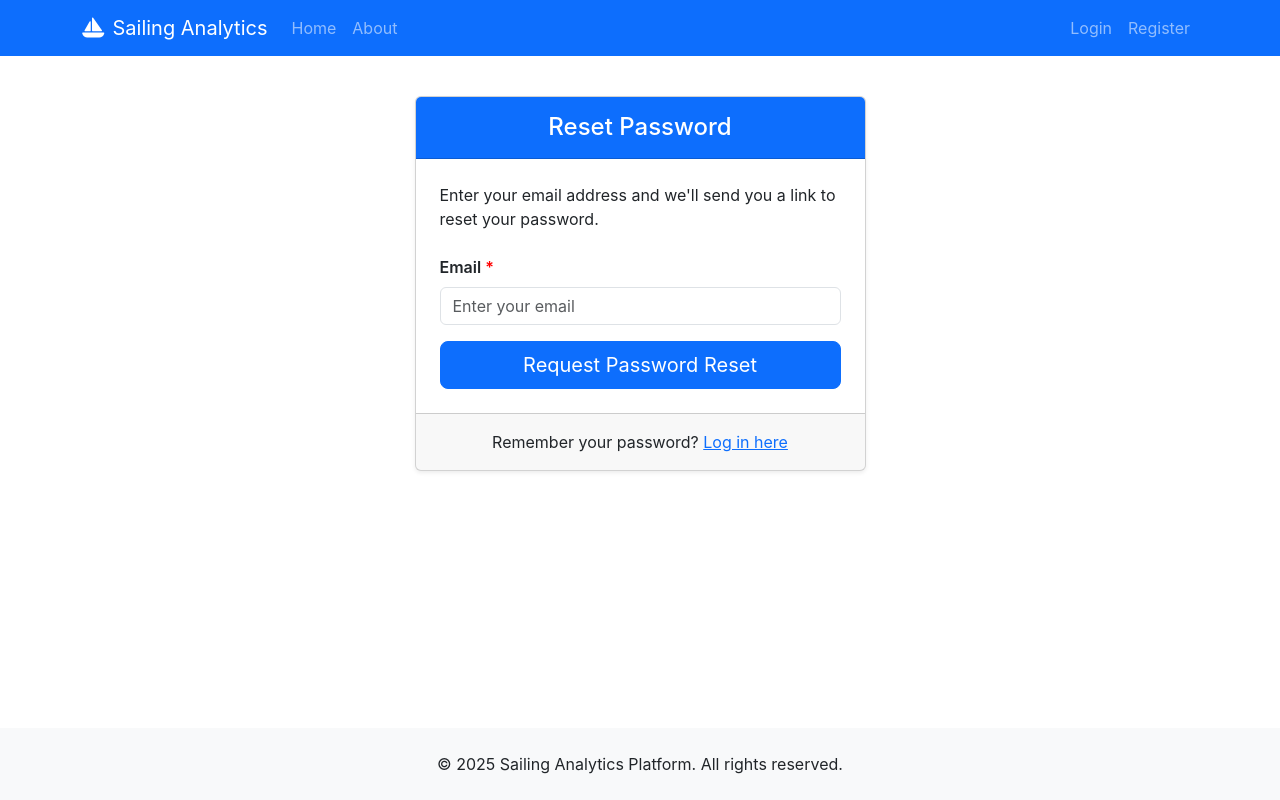
After one commit to billyhines/telltale, a Flask app: page /auth/reset_password_request in a window 1280 px wide. The commit adds this page. Run offline with Flask 3, Linux system fonts and the light colour scheme.

Commit message:
prompt 3

```diff
--- a/src/app/forms/auth.py
+++ b/src/app/forms/auth.py
@@ -55,3 +55,29 @@ class RegistrationForm(FlaskForm):
         """Validate username is not already taken."""
         if User.query.filter_by(username=field.data).first():
             raise ValidationError('Username already in use.')
+
+class RequestResetForm(FlaskForm):
+    """Form for requesting a password reset."""
+    email = StringField('Email', validators=[
+        DataRequired(),
+        Email()
+    ])
+    submit = SubmitField('Request Password Reset')
+
+    def validate_email(self, field):
+        """Validate that email exists in database."""
+        user = User.query.filter_by(email=field.data).first()
+        if user is None:
+            raise ValidationError('No account with that email. Please register first.')
+
+class ResetPasswordForm(FlaskForm):
+    """Form for resetting password."""
+    password = PasswordField('New Password', validators=[
+        DataRequired(),
+        Length(min=8, message='Password must be at least 8 characters long')
+    ])
+    password2 = PasswordField('Confirm New Password', validators=[
+        DataRequired(),
+        EqualTo('password', message='Passwords must match')
+    ])
+    submit = SubmitField('Reset Password')
--- a/src/app/routes/auth.py
+++ b/src/app/routes/auth.py
@@ -1,8 +1,9 @@
 from flask import Blueprint, render_template, redirect, url_for, flash, request
 from flask_login import login_user, logout_user, login_required, current_user
-from app import db
+from flask_mail import Message
+from app import db, mail, limiter
 from app.models.user import User
-from app.forms.auth import LoginForm, RegistrationForm
+from app.forms.auth import LoginForm, RegistrationForm, RequestResetForm, ResetPasswordForm
 
 auth = Blueprint('auth', __name__)
 
@@ -32,6 +33,7 @@ def register():
 
 
 @auth.route('/login', methods=['GET', 'POST'])
+@limiter.limit("5 per minute")
 def login():
     """Handle user login."""
     if current_user.is_authenticated:
@@ -42,6 +44,7 @@ def login():
         user = User.query.filter_by(email=form.email.data).first()
         if user is not None and user.verify_password(form.password.data):
             login_user(user, remember=form.remember_me.data)
+            user.update_last_login()  # Update last login timestamp
             next_page = request.args.get('next')
             if next_page is None or not next_page.startswith('/'):
                 next_page = url_for('main.dashboard')
@@ -52,6 +55,57 @@ def login():
     return render_template('auth/login.html', form=form)
 
 
+def send_reset_email(user):
+    """Send password reset email to user."""
+    token = user.generate_reset_token()
+    msg = Message('Password Reset Request',
+                 sender='noreply@sailinganalytics.com',
+                 recipients=[user.email])
+    msg.body = f'''To reset your password, visit the following link:
+{url_for('auth.reset_password', token=token, _external=True)}
+
+If you did not make this request, simply ignore this email and no changes will be made.
+'''
+    mail.send(msg)
+
+@auth.route('/reset_password_request', methods=['GET', 'POST'])
+@limiter.limit("3 per hour")
+def reset_request():
+    """Handle password reset request."""
+    if current_user.is_authenticated:
+        return redirect(url_for('main.dashboard'))
+
+    form = RequestResetForm()
+    if form.validate_on_submit():
+        user = User.query.filter_by(email=form.email.data).first()
+        if user:
+            send_reset_email(user)
+        flash('If an account with that email exists, a password reset link has been sent.', 'info')
+        return redirect(url_for('auth.login'))
+
+    return render_template('auth/reset_request.html', form=form)
+
+@auth.route('/reset_password/<token>', methods=['GET', 'POST'])
+def reset_password(token):
+    """Handle password reset with token."""
+    if current_user.is_authenticated:
+        return redirect(url_for('main.dashboard'))
+
+    user = User.verify_reset_token(token)
+    if not user:
+        flash('Invalid or expired token. Please try again.', 'warning')
+        return redirect(url_for('auth.reset_request'))
+
+    form = ResetPasswordForm()
+    if form.validate_on_submit():
+        user.password = form.password.data
+        db.session.commit()
+        flash('Your password has been updated! You can now log in.', 'success')
+        return redirect(url_for('auth.login'))
+
+    return render_template('auth/reset_password.html', form=form)
+
+
 @auth.route('/logout')
 @login_required
 def logout():
--- a/src/app/templates/auth/login.html
+++ b/src/app/templates/auth/login.html
@@ -35,6 +35,9 @@
                                 {% endfor %}
                             </div>
                         {% endif %}
+                        <div class="text-end mt-1">
+                            <a href="{{ url_for('auth.reset_request') }}" class="small">Forgot password?</a>
+                        </div>
                     </div>
 
                     <div class="mb-3 form-check">
--- /dev/null
+++ b/src/app/templates/auth/reset_request.html
@@ -0,0 +1,41 @@
+<!-- app/templates/auth/reset_request.html -->
+{% extends "base.html" %}
+
+{% block title %}Sailing Analytics - Reset Password{% endblock %}
+
+{% block content %}
+<div class="row justify-content-center">
+    <div class="col-md-6 col-lg-5">
+        <div class="card shadow-sm">
+            <div class="card-header bg-primary text-white text-center py-3">
+                <h4 class="mb-0">Reset Password</h4>
+            </div>
+            <div class="card-body p-4">
+                <p class="mb-4">Enter your email address and we'll send you a link to reset your password.</p>
+                <form method="POST" action="{{ url_for('auth.reset_request') }}">
+                    {{ form.hidden_tag() }}
+
+                    <div class="mb-3">
+                        {{ form.email.label(class="form-label required-field") }}
+                        {{ form.email(class="form-control", placeholder="Enter your email") }}
+                        {% if form.email.errors %}
+                            <div class="invalid-feedback d-block">
+                                {% for error in form.email.errors %}
+                                    {{ error }}
+                                {% endfor %}
+                            </div>
+                        {% endif %}
+                    </div>
+
+                    <div class="d-grid">
+                        {{ form.submit(class="btn btn-primary btn-lg") }}
+                    </div>
+                </form>
+            </div>
+            <div class="card-footer text-center py-3">
+                <div>Remember your password? <a href="{{ url_for('auth.login') }}">Log in here</a></div>
+            </div>
+        </div>
+    </div>
+</div>
+{% endblock %}
--- a/src/pyproject.toml
+++ b/src/pyproject.toml
@@ -19,7 +19,11 @@ dependencies = [
     "python-dotenv (>=1.0.1,<2.0.0)",
     "werkzeug (>=3.1.3,<4.0.0)",
     "wtforms (>=3.2.1,<4.0.0)",
-    "email-validator (>=2.2.0,<3.0.0)"
+    "email-validator (>=2.2.0,<3.0.0)",
+    "flask-mail (>=0.10.0,<0.11.0)",
+    "flask-limiter (>=3.10.1,<4.0.0)",
+    "itsdangerous (>=2.2.0,<3.0.0)",
+    "flask-talisman (>=1.1.0,<2.0.0)"
 ]
 
 
```
Also changed, not shown: src/app/__init__.py (+31 -0 lines), src/app/models/user.py (+24 -1 lines), src/app/templates/auth/reset_password.html (added, +51 -0 lines), src/config.py (+24 -3 lines), 1 other file.
